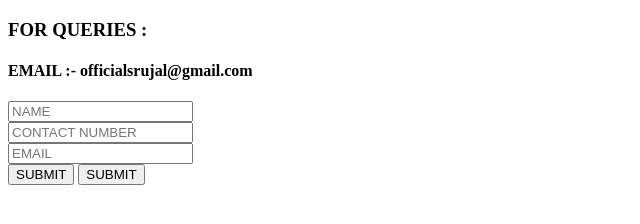
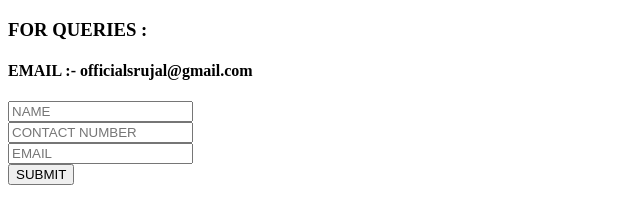
Before and after one commit to 24CS076SRUJALPATEL/WebDevlopment, a plain HTML site: page contact.html in a window 1280 px wide. Shown: the whole page, without its empty margins (0-640 px from the left). Drawn offline with Linux system fonts and the light colour scheme.

Commit message:
Update contact.html

```diff
--- a/contact.html
+++ b/contact.html
@@ -14,7 +14,7 @@
      <input type="text" placeholder="CONTACT NUMBER"></section><br>
      <input type="email" placeholder="EMAIL"></section><br>
       <button type="submit">SUBMIT</button>
-     <button type="submit">SUBMIT</button>
+
 
    </section>
 
```
